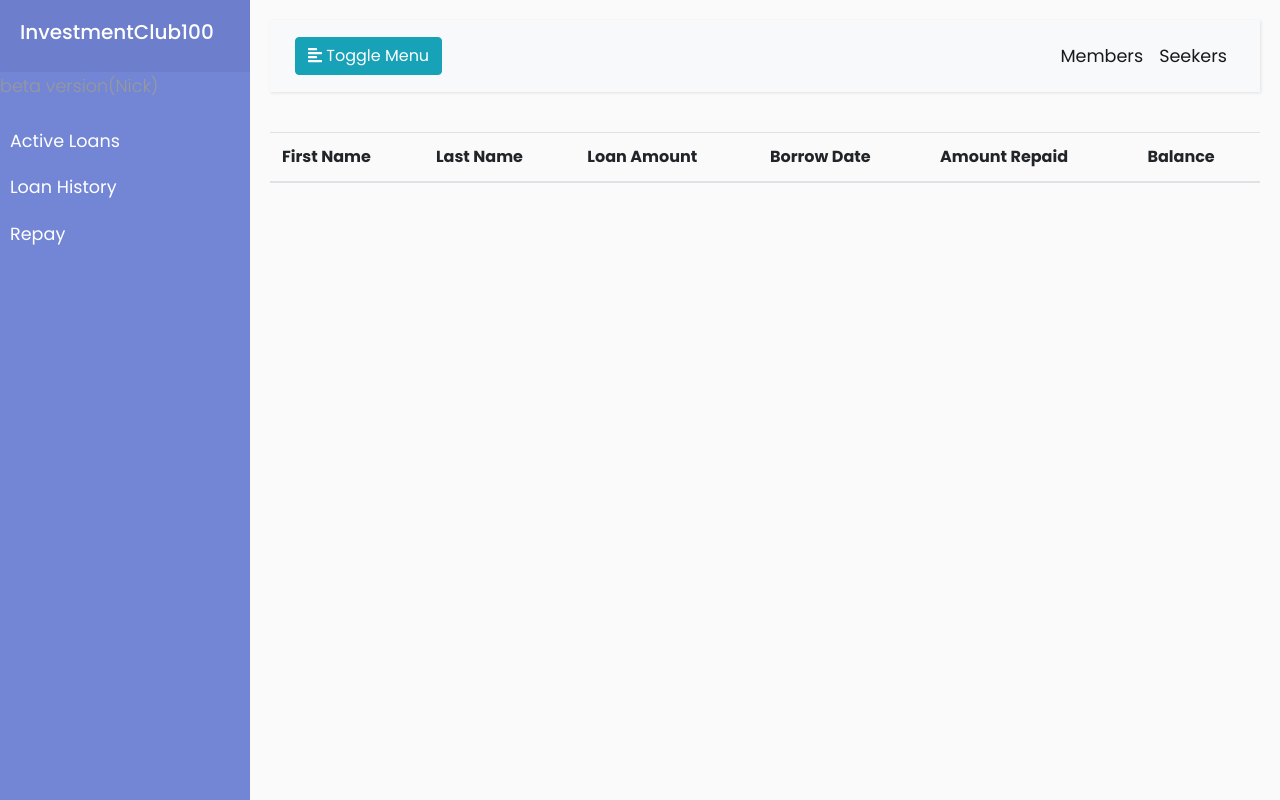
After one commit to Nick8991/CaMeetings, a Django app: page /seekers/paid-loans in a window 1280 px wide. The commit adds this page. Run offline with Django 3.2, Linux system fonts and the light colour scheme; lists and menus that the app fills with data are empty; some libraries are stand-ins or nearby versions.

Commit message:
Add non members functionality

```diff
--- a/CaMeetings/urls.py
+++ b/CaMeetings/urls.py
@@ -1,7 +1,9 @@
 from django.contrib import admin
 from django.urls import path, include
 
+
 urlpatterns = [
     path('admin/', admin.site.urls),
-    path('',include('members.urls'))
+    path('',include('members.urls')),
+    path('',include('non_members.urls')),
 ]
--- a/members/urls.py
+++ b/members/urls.py
@@ -1,6 +1,7 @@
-from django.urls import path
+from django.urls import path, include
 from . import views
 
+app_name = 'members'
 urlpatterns = [
     path('members/', views.index,name ='members-home'),
     path('members/activeloans', views.MembersActiveLoans,name ='activeloans'),
--- a/members/views.py
+++ b/members/views.py
@@ -89,4 +89,4 @@ def MembersPaidLoans(request):
 	context = {
 	'MembersActiveLoans' : results
 	}
-	return render(request, 'Members/activeloans.html', context)
+	return render(request, 'Members/paidloans.html', context)
--- a/non_members/models.py
+++ b/non_members/models.py
@@ -46,7 +46,7 @@ class Outsider_Loan(models.Model):
     date_reviewed = models.DateTimeField(default=timezone.now)
     request_status = models.BooleanField(default=False)
     loan_amount = models.PositiveBigIntegerField()
-    Outsider_Request = models.ForeignKey(Outsider_Request, on_delete=models.CASCADE)
+    outsider_request = models.ForeignKey(Outsider_Request, on_delete=models.CASCADE)
 
 
 class Outsider_Repayment(models.Model):
--- a/non_members/templates/non_members/base.html
+++ b/non_members/templates/non_members/base.html
@@ -0,0 +1,85 @@
+{% load static %}
+<!DOCTYPE html>
+<html>
+
+<head>
+    <meta charset="utf-8">
+    <meta name="viewport" content="width=device-width, initial-scale=1.0">
+    <meta http-equiv="X-UA-Compatible" content="IE=edge">
+
+    <title>Members</title>
+
+    <!-- Bootstrap CSS CDN -->
+    <link rel="stylesheet" href="https://stackpath.bootstrapcdn.com/bootstrap/4.1.0/css/bootstrap.min.css" integrity="sha384-9gVQ4dYFwwWSjIDZnLEWnxCjeSWFphJiwGPXr1jddIhOegiu1FwO5qRGvFXOdJZ4" crossorigin="anonymous">
+    <!-- Our Custom CSS -->
+    <link rel="stylesheet" href="{% static 'Members/style.css' %}">
+
+    <!-- Font Awesome JS -->
+    <script defer src="https://use.fontawesome.com/releases/v5.0.13/js/solid.js" integrity="sha384-tzzSw1/Vo+0N5UhStP3bvwWPq+uvzCMfrN1fEFe+xBmv1C/AtVX5K0uZtmcHitFZ" crossorigin="anonymous"></script>
+    <script defer src="https://use.fontawesome.com/releases/v5.0.13/js/fontawesome.js" integrity="sha384-6OIrr52G08NpOFSZdxxz1xdNSndlD4vdcf/q2myIUVO0VsqaGHJsB0RaBE01VTOY" crossorigin="anonymous"></script>
+</head>
+
+<body>
+    <div class="wrapper">
+        <!-- Sidebar  -->
+        <nav id="sidebar">
+            <div class="sidebar-header">
+                <h3>InvestmentClub100</h3>
+            </div>
+                <p>beta version(Nick)</p>
+                    <a href="{% url 'outsiders:activeloans' %}">Active Loans</a>
+
+                    <a href="{% url 'outsiders:paid-loans' %}">Loan History</a>
+
+                <a href="#" data-toggle="collapse" aria-expanded="false" >Repay</a>
+        </nav>
+
+        <!-- Page Content  -->
+        <div id="content">
+
+            <nav class="navbar navbar-expand-lg navbar-light bg-light">
+                <div class="container-fluid">
+
+                    <button type="button" id="sidebarCollapse" class="btn btn-info">
+                        <i class="fas fa-align-left"></i>
+                        <span>Toggle Menu</span>
+                    </button>
+                    <button class="btn btn-dark d-inline-block d-lg-none ml-auto" type="button" data-toggle="collapse" data-target="#navbarSupportedContent" aria-controls="navbarSupportedContent" aria-expanded="false" aria-label="Toggle navigation">
+                        <i class="fas fa-align-justify"></i>
+                    </button>
+
+                    <div class="collapse navbar-collapse" id="navbarSupportedContent">
+                        <ul class="nav navbar-nav ml-auto">
+                            <li class="nav-item active">
+    <a class="nav-link" href="{% url 'members:members-home' %}">Members</a>
+                            </li>
+                                                        <li class="nav-item active">
+    <a class="nav-link" href="{% url 'outsiders:seekers-home' %}">Seekers</a>
+                            </li>
+                        </ul>
+                    </div>
+                </div>
+            </nav>
+            {% block content%}
+            {% endblock content %}
+
+        </div>
+    </div>
+
+    <!-- jQuery CDN - Slim version (=without AJAX) -->
+    <script src="https://code.jquery.com/jquery-3.3.1.slim.min.js" integrity="sha384-q8i/X+965DzO0rT7abK41JStQIAqVgRVzpbzo5smXKp4YfRvH+8abtTE1Pi6jizo" crossorigin="anonymous"></script>
+    <!-- Popper.JS -->
+    <script src="https://cdnjs.cloudflare.com/ajax/libs/popper.js/1.14.0/umd/popper.min.js" integrity="sha384-cs/chFZiN24E4KMATLdqdvsezGxaGsi4hLGOzlXwp5UZB1LY//20VyM2taTB4QvJ" crossorigin="anonymous"></script>
+    <!-- Bootstrap JS -->
+    <script src="https://stackpath.bootstrapcdn.com/bootstrap/4.1.0/js/bootstrap.min.js" integrity="sha384-uefMccjFJAIv6A+rW+L4AHf99KvxDjWSu1z9VI8SKNVmz4sk7buKt/6v9KI65qnm" crossorigin="anonymous"></script>
+
+    <script type="text/javascript">
+        $(document).ready(function () {
+            $('#sidebarCollapse').on('click', function () {
+                $('#sidebar').toggleClass('active');
+            });
+        });
+    </script>
+</body>
+
+</html>
--- /dev/null
+++ b/non_members/templates/non_members/paidloans.html
@@ -0,0 +1,33 @@
+{% extends 'non_members/base.html'%}
+
+{% block content %}
+
+
+<table class="table table-striped">
+  <thead>
+    <tr>
+      <th scope="col">First Name</th>
+      <th scope="col">Last  Name</th>
+      <th scope="col">Loan Amount</th>
+      <th scope="col">Borrow Date</th>
+      <th scope="col">Amount Repaid</th>
+      <th scope="col">Balance</th>
+    </tr>
+  </thead>
+  {% for member in MembersActiveLoans %}
+  <tbody>
+    <tr>
+      <td>{{ member.0 }}</td>
+      <td>{{ member.1}}</td>
+      <td>{{ member.2}}</td>
+      <td>{{ member.5|date:"F d, Y"}}</td>
+      <td>{{ member.3}}</td>
+      <td>{{ member.4}}</td>
+
+    </tr>
+  </tbody>
+</table>
+{% endfor %}
+
+
+{% endblock content %}
--- /dev/null
+++ b/non_members/urls.py
@@ -0,0 +1,9 @@
+from django.urls import path
+from . import views
+
+app_name = 'outsiders'
+urlpatterns = [
+    path('seekers/', views.index1,name ='seekers-home'),
+    path('seekers/activeloans', views.SeekersActiveLoans,name ='activeloans'),
+    path('seekers/paid-loans', views.SeekersPaidLoansa,name ='paid-loans'),
+]
--- a/non_members/views.py
+++ b/non_members/views.py
@@ -1,3 +1,107 @@
 from django.shortcuts import render
+from django.db import connection
+from .models import Outsider
 
-# Create your views here.
+
+
+def InsertToDB():
+	cursor = connection.cursor()
+	cursor.execute('''SELECT nmmrep.id,
+    (CURRENT_DATE::Date - date_repaid::Date ) AS numberOfdays,
+    SUM(amount_repaid) as pd,
+    loan_amount,
+    (SUM(amount_repaid) - loan_amount) as dif
+    FROM non_members_outsider_loan nmml
+    JOIN non_members_outsider_repayment nmmrep
+    ON nmml.id = nmmrep.loan_id
+    GROUP BY 1,2,4
+	''')
+	balances = cursor.fetchall()
+	my_dict = {}
+	for result in balances:
+		my_dict['days'] = result[1]
+		my_dict['loan_amount'] = result[3]
+		my_dict['repay_id'] = result[0]
+		my_dict['repaid'] = result[2]
+		my_dict['balance'] = result[4]
+		loan_month = my_dict['days']//30
+		loan_day = my_dict['days']%30
+
+		if loan_month <= 2:
+			sub1 = (loan_month*2.5) + ((loan_day/30)*2.5)
+			sub2 = my_dict['balance']*(-sub1)
+			# total = sub2 - (my_dict['amount_repaid'] + my_dict['balance'])
+			if sub2 > my_dict['repaid']:
+				rep_id = my_dict['repay_id']
+				cursor.execute('''INSERT INTO members_unpaid
+					(member_repayment_id, balance) VALUES (%s,%s)
+					ON CONFLICT (member_repayment_id) DO NOTHING
+					''',[rep_id,sub2])
+
+
+		else:
+			sub1 = (loan_month*10) + ((loan_day/30)*10)
+			sub2 = my_dict['loan_amount']*(-sub1)
+			if sub2 > my_dict['repaid']:
+				rep_id = my_dict['repay_id']
+				cursor.execute('''INSERT INTO members_unpaid
+					(member_repayment_id, balance) VALUES (%s,%s)
+					ON CONFLICT (member_repayment_id) DO NOTHING
+					''',[rep_id,sub2])
+			else:
+				pass
+
+
+def index1(request):
+
+	member01 = Outsider.objects.all()
+	context = {
+	'Members':member01
+	}
+	return render(request,'non_members/outsider.html', context)
+
+def SeekersActiveLoans(request):
+	InsertToDB()
+	cursor = connection.cursor()
+	cursor.execute('''SELECT first_name, last_name, loan_amount, amount_repaid, balance,
+	date_reviewed
+	FROM non_members_outsider nmm
+	JOIN non_members_outsider_request nmmreq
+	ON nmm.id = nmmreq.member_id
+	JOIN non_members_outsider_loan nmml
+	ON nmmreq.id = nmml.outsider_request_id
+	JOIN non_members_outsider_repayment nmmrep
+	ON nmml.id = nmmrep.loan_id
+	JOIN non_members_unpaid nmpd
+	ON nmpd.repayment_id = nmmrep.id
+	WHERE balance >0
+	''')
+	results = cursor.fetchall()
+
+	context = {
+	'MembersActiveLoans' : results
+	}
+	return render(request, 'non_members/activeloans.html', context)
+
+
+def SeekersPaidLoansa(request):
+	cursor = connection.cursor()
+	cursor.execute('''SELECT first_name, last_name, loan_amount, amount_repaid, balance,
+	date_reviewed
+	FROM non_members_outsider nmm
+	JOIN non_members_outsider_request nmmreq
+	ON nmm.id = nmmreq.member_id
+	JOIN non_members_outsider_loan nmml
+	ON nmmreq.id = nmml.outsider_request_id
+	JOIN non_members_outsider_repayment nmmrep
+	ON nmml.id = nmmrep.loan_id
+	JOIN non_members_unpaid nmpd
+	ON nmpd.repayment_id = nmmrep.id
+	WHERE balance <0
+		''')
+	results = cursor.fetchall()
+
+	context = {
+	'MembersActiveLoans' : results
+	}
+	return render(request, 'non_members/paidloans.html', context)
```
Also changed, not shown: members/templates/Members/base.html (+7 -4 lines), non_members/templates/non_members/activeloans.html (added, +34 -0 lines), non_members/templates/non_members/outsider.html (added, +29 -0 lines), non_members/migrations/0003_rename_outsider_request_outsider_loan_outsider_request.py (added).
